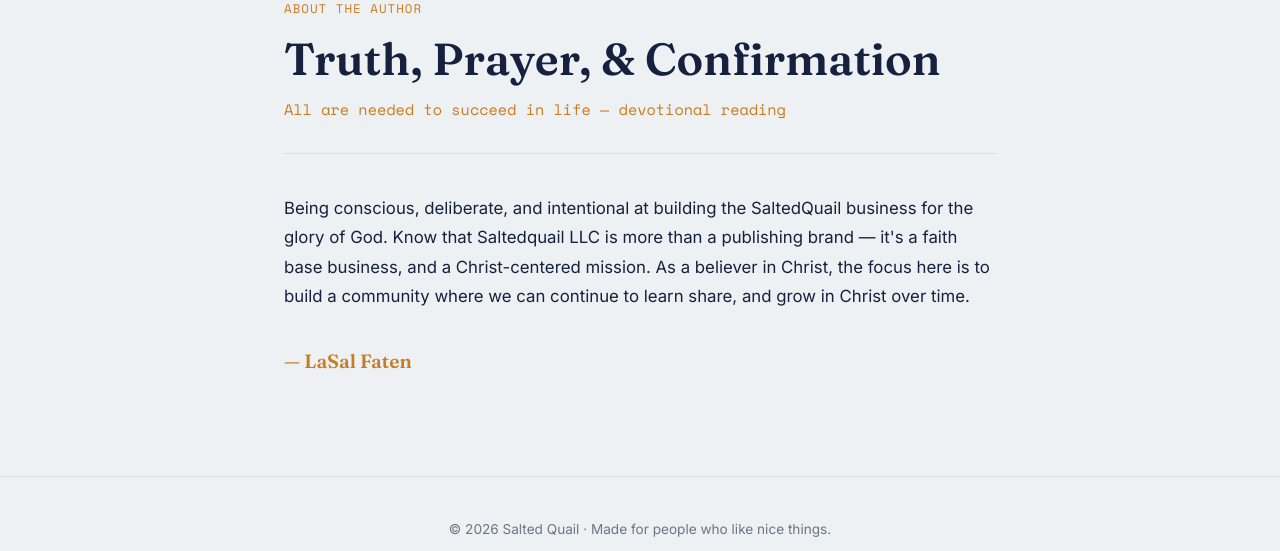
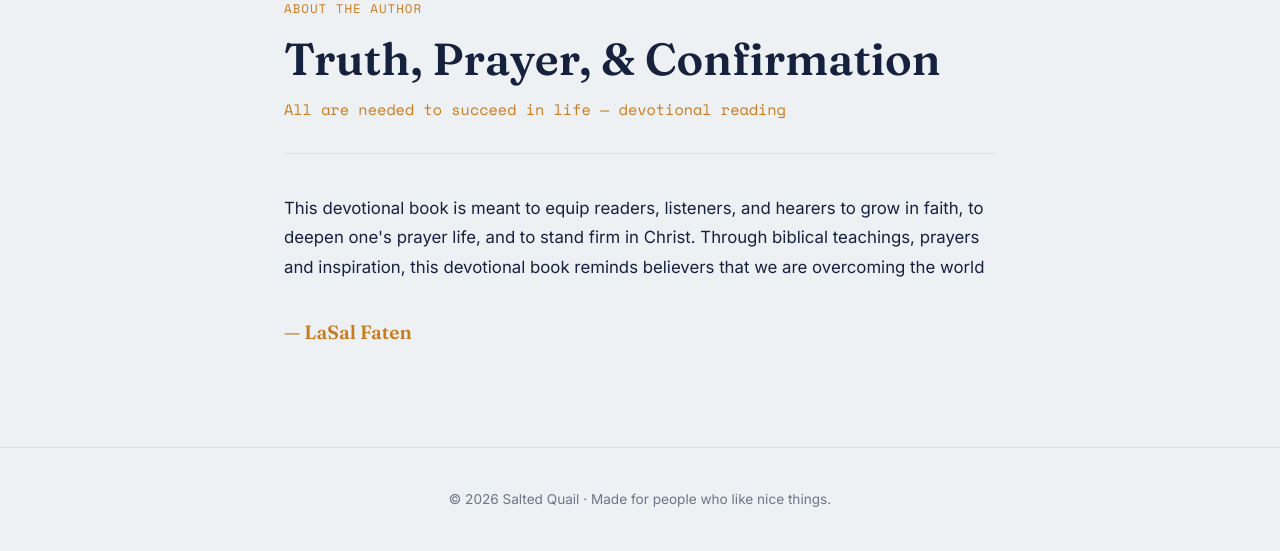
Before and after one commit to waveclyf/SaltedQuail, a Flask app: page /about in a window 1280 px wide. Shown: the part 130-681 px from the top of the page. Run offline with Flask 3, Linux system fonts and the light colour scheme.

Commit message:
changes in about

```diff
--- a/app.py
+++ b/app.py
@@ -115,7 +115,7 @@ PRODUCTS = {
     4: {
         "id": 4, "name": "Cap", "price_cents": 2500, "image": "cap.jpg",
         "description": "Adjustable logo printed baseball cap with a curved brim and breathable "
-                        "eyelets. A comfortable, everyday fit for sunny days out. Available in 5 varieties of shades",
+                     "A comfortable, everyday fit for sunny days out. Available in 5 varieties of shades",
         "options": {"label": "Colour", "choices": ["Red", "Blue", "Black", "White", "Green"]},
     },
 }
--- a/templates/about.html
+++ b/templates/about.html
@@ -45,7 +45,7 @@
             <p class="about-sub">All are needed to succeed in life &mdash; devotional reading</p>
 
             <div class="about-body">
-                <p>Being conscious, deliberate, and intentional at building the SaltedQuail business for the glory of God. Know that Saltedquail LLC is more than a publishing brand &mdash; it's a faith base business, and a Christ-centered mission. As a believer in Christ, the focus here is to build a community where we can continue to learn share, and grow in Christ over time.</p>
+                <p>This devotional book is meant to equip readers, listeners, and hearers to grow in faith, to deepen one's prayer life, and to stand firm in Christ. Through biblical teachings, prayers and inspiration, this devotional book reminds believers that we are overcoming the world</p>
             </div>
 
             <p class="about-author">&mdash; LaSal Faten</p>
--- a/templates/refund_policy.html
+++ b/templates/refund_policy.html
@@ -46,7 +46,7 @@
             <p>This policy explains our approach to order cancellations, returns, and refunds. Please read it before placing an order.</p>
 
             <h2>1. All Sales Are Final</h2>
-            <p>All purchases made through Salted Quail are final. By placing an order, you acknowledge and agree that no returns, exchanges, or refunds will be issued once an order has been placed, for any reason, including but not limited to change of mind, incorrect size or colour selection, or delivery delays.</p>
+            <p>All purchases made through Salted Quail are final. By placing an order, you acknowledge and agree that no returns, exchanges, or refunds will be issued once an order has been placed, for any reason, including but not limited to change of mind, incorrect size or color selection, or delivery delays.</p>
 
             <h2>2. Order Cancellations</h2>
             <p>Once an order is placed and payment is confirmed, it cannot be cancelled or modified. Please review your cart, selected options (such as size or colour), and shipping details carefully before completing checkout.</p>
```
